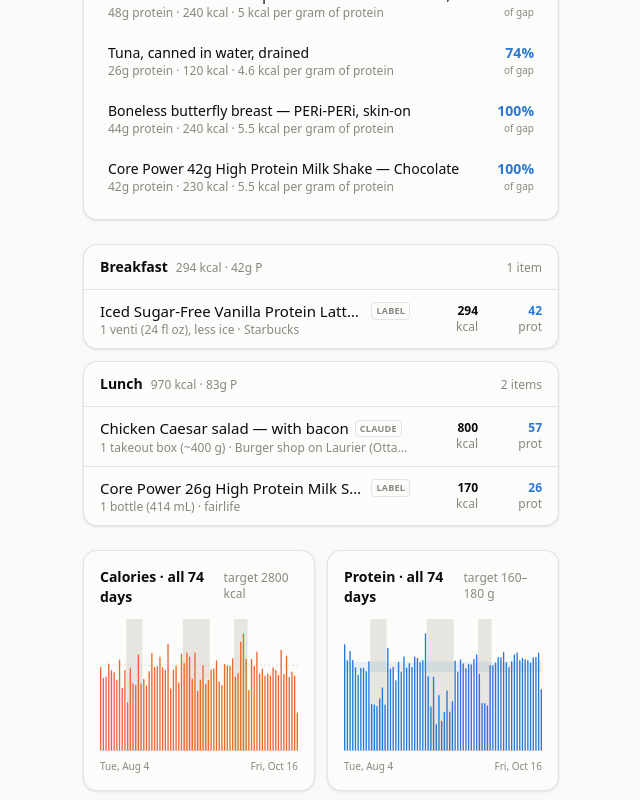
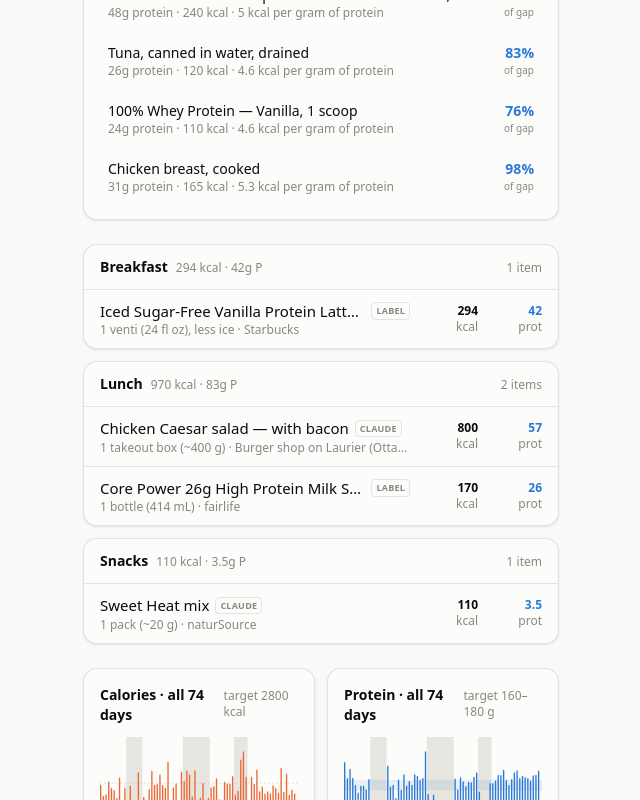
Before and after one commit to soldoutbudokan/Health, a Next.js app: page /Health/ in a window 1280 px wide. Shown: the part 900-1700 px from the top of the page, without its empty margins (69-709 px from the left). Built offline with nearby package versions, Linux system fonts and the light colour scheme.

Commit message:
Log Oct 16 snack: a naturSource Sweet Heat mix on VIA Rail, and add it to the catalog

```diff
--- a/src/data/staples.ts
+++ b/src/data/staples.ts
@@ -1562,6 +1562,16 @@ export const STAPLE_FOODS: Food[] = [
     tags: ["core power", "fairlife", "protein shake", "shake", "milk", "vanilla", "protein", "drink", "packaged"],
   },
   {
+    id: "pkg-natursource-sweet-heat-mix",
+    name: "Sweet Heat mix",
+    brand: "naturSource",
+    source: "claude",
+    per: "1 pack (~20 g)",
+    macros: { calories: 110, protein: 3.5, carbs: 8, fat: 7.5, fiber: 1, sugar: 3, sodium: 120 },
+    note: "The 110 kcal is the pack's, as given on Oct 16 for one handed out on VIA Rail; no panel turned up online. The split is a typical sweet-and-spicy nut mix scaled to 110: naturSource's other mixes run about 150 kcal, 11 g fat, 12 g carbs and 5 g protein per 28 g, and Truly Good's Sweet Heat 170 kcal and 180 mg sodium per 30 g. Sodium 70–180 mg.",
+    tags: ["natursource", "sweet heat", "snack mix", "nut mix", "nuts", "trail mix", "via rail", "train", "snack", "packaged"],
+  },
+  {
     id: "pkg-milk2go-sport-pro-vanilla",
     name: "Milk 2 Go Sport Pro High Protein Milk Shake",
     variant: "Vanilla",
```
Also changed, not shown: data/log.csv.
